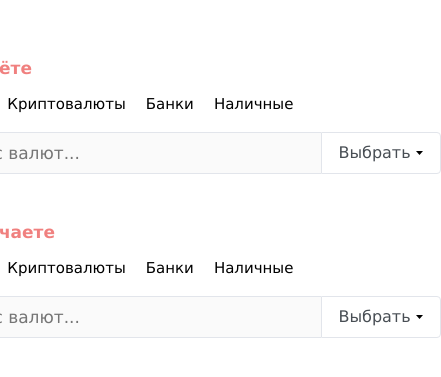
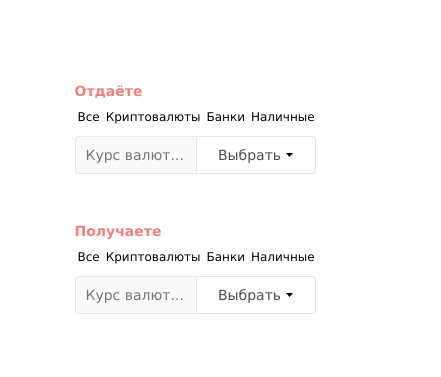
Before and after one commit to alyabev0/black-wall, a React (Create React App) app: page / in a window 390 px wide. Shown: the part 233-610 px from the top of the page, 441 px wide, since content can reach past the window. Built offline with nearby package versions, Linux system fonts and the light colour scheme.

Commit message:
final commit

```diff
--- a/public/index.html
+++ b/public/index.html
@@ -7,8 +7,7 @@
     <meta name="theme-color" content="#000000" />
     <meta
       name="description"
-      content="Web site created using create-react-app"
-    />
+      content="Web site created using create-react-app" />
     <link rel="apple-touch-icon" href="%PUBLIC_URL%/logo192.png" />
     <!--
       manifest.json provides metadata used when your web app is installed on a
@@ -24,7 +23,7 @@
       work correctly both with client-side routing and a non-root public URL.
       Learn how to configure a non-root public URL by running `npm run build`.
     -->
-    <title>React App</title>
+    <title>Тестовое задание</title>
   </head>
   <body>
     <noscript>You need to enable JavaScript to run this app.</noscript>
--- a/src/components/ConvertInput.jsx/ConvertInput.jsx
+++ b/src/components/ConvertInput.jsx/ConvertInput.jsx
@@ -3,14 +3,9 @@ import "./ConvertInput.scss"
 import { Input } from "../Input/Input.jsx"
 import { Dropdown } from "../Dropdown/Dropdown.jsx"
 import { useSelector } from "react-redux"
-import { useEffect } from "react"
 
 export const ConvertInput = (convertOption) => {
     let items = useSelector(state => state.data.directions)
-
-    useEffect(() => {
-        console.log('convertinput rendered')
-    }, [])
 
     return (
         <div className="convert-input">
--- a/src/components/Dropdown/Dropdown.jsx
+++ b/src/components/Dropdown/Dropdown.jsx
@@ -23,7 +23,6 @@ export const Dropdown = ({ items, convertOption }) => {
     const allCurrencies = useSelector(state => state.data.filters)
     const category = useSelector(state => state.filter[convertOption.convertOption])
     const filterFromValue = useSelector(state => state.filter.filterFromValue)
-    const filterFrom = useSelector(state => state.filter.filterFrom)
     const filterTo = useSelector(state => state.filter.filterTo)
 
     const [currentValue, setCurrentValue] = useState('Выбрать');
@@ -42,13 +41,13 @@ export const Dropdown = ({ items, convertOption }) => {
         }
     })()
     const filteredItemsCodes = filteredItems.map(filteredItem => filteredItem.code)
+
     // при данных условиях выбранная валюта в дропдауне сбрасывается
     if (currentValue !== "Выбрать" && !filteredItemsCodes.includes(currentValue)) setCurrentValue("Выбрать")
     if (!categories[category].includes(currentValue) &&
         currentValue !== 'Выбрать') setCurrentValue('Выбрать')
     if (filterFromValue === null && currentValue !== "Выбрать" && convertOption.convertOption === 'filterTo') setCurrentValue("Выбрать")
     if (filterFromValue !== currentValue && currentValue !== "Выбрать" && convertOption.convertOption === 'filterFrom') setCurrentValue("Выбрать")
-
 
     const changeBackgroundColor = e => {
         const color = e.type === 'mouseenter' ? '#fafafa' : 'white'
--- a/src/components/Dropdown/Dropdown.scss
+++ b/src/components/Dropdown/Dropdown.scss
@@ -12,6 +12,9 @@ $border-radius: 0 4px 4px 0;
   border-radius: $border-radius;
   &:hover {
     cursor: pointer;
+  }
+  @media (max-width: 520px) {
+    font-size: 14px;
   }
 }
 
--- a/src/components/Input/Input.scss
+++ b/src/components/Input/Input.scss
@@ -9,4 +9,8 @@
   width: 350px;
   padding: 10px;
   outline: 0;
+  @media (max-width: 520px) {
+    width: 100px;
+    font-size: 14px;
+  }
 }
--- a/src/components/Title/Title.scss
+++ b/src/components/Title/Title.scss
@@ -13,12 +13,20 @@ $pink: #f0807f;
   color: $pink;
   font-weight: bold;
   @include user-select-none;
+  @media (max-width: 520px) {
+    width: 100px;
+    font-size: 14px;
+  }
 }
 
 .title-content {
   display: flex;
   font-size: 15px;
   @include user-select-none;
+  @media (max-width: 520px) {
+    width: 240px;
+    font-size: 12px;
+  }
 }
 
 .direction {
@@ -29,4 +37,7 @@ $pink: #f0807f;
     background-color: $pink;
     cursor: pointer;
   }
+  @media (max-width: 520px) {
+    padding: 3px;
+  }
 }
```
